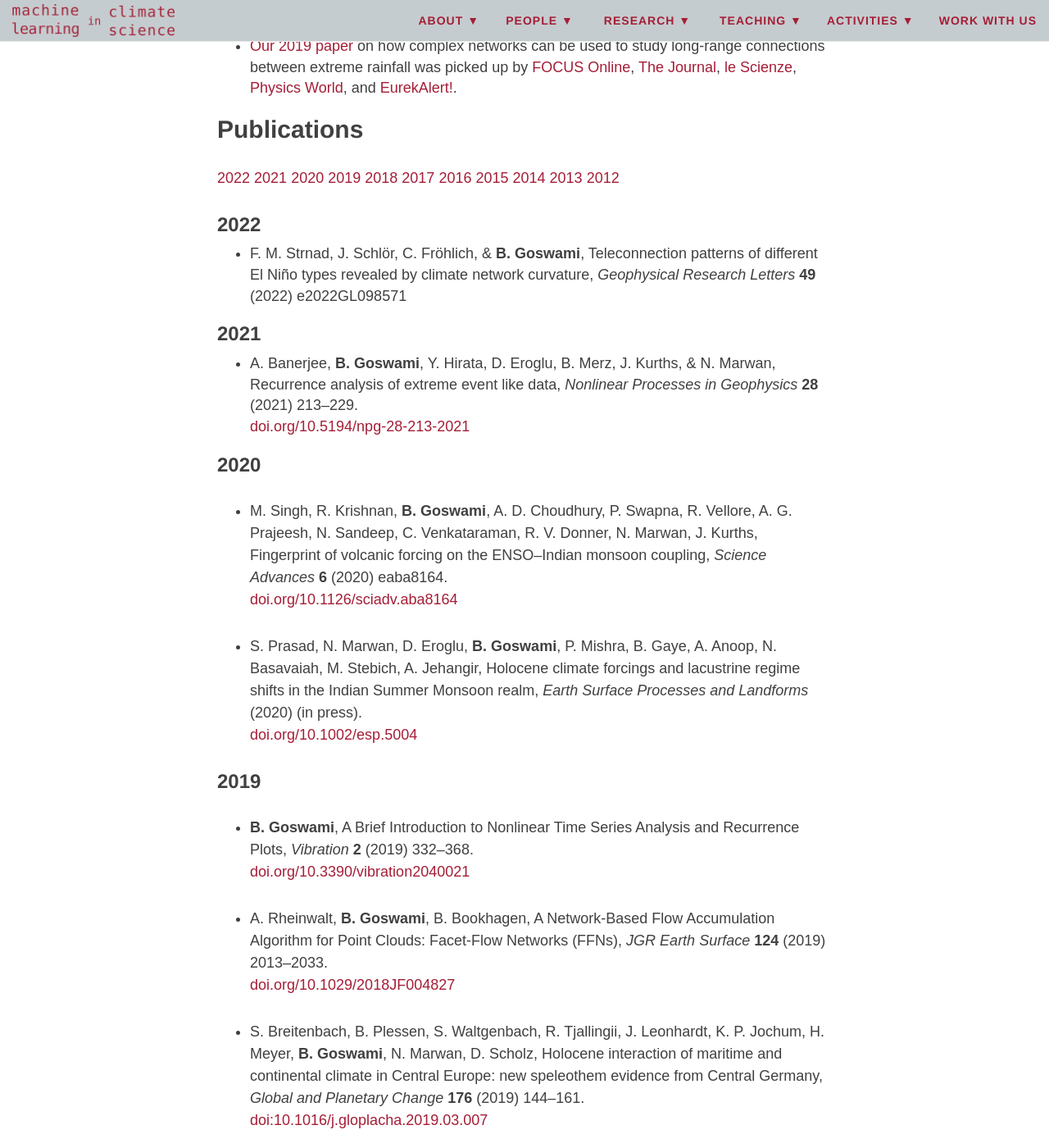
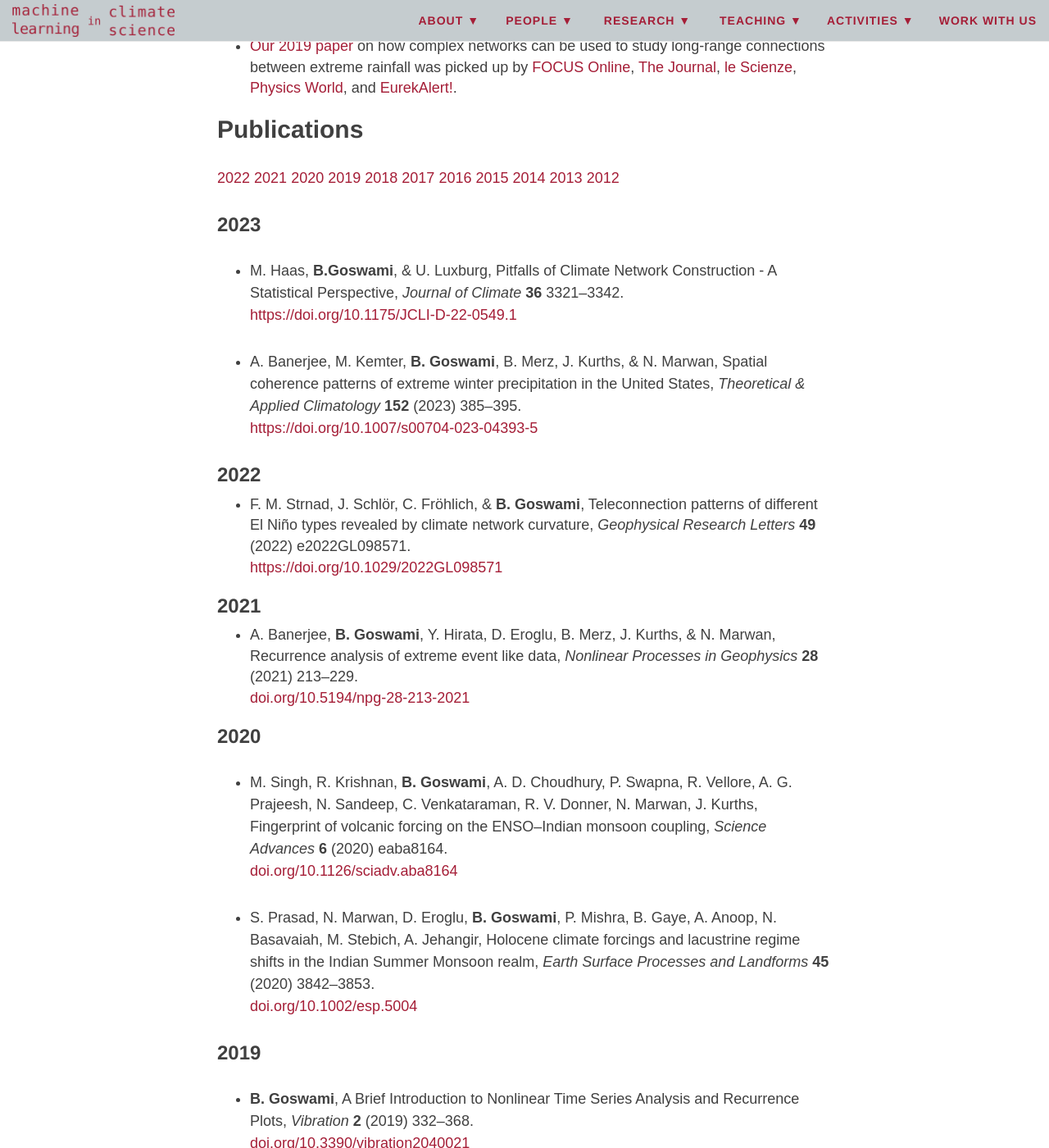
Before and after one commit to mlcs/mlcs.github.io, a Jekyll site: the page built from people/goswami.md, in a window 1280 px wide and 1400 px high, scrolled down 1521 px. Shown: the whole window at 82% size. Built offline with Jekyll 4.4.1, drawn with Linux system fonts in a browser that asks for light colours; nearby versions of some CDN libraries.

Commit message:
update publication list

```diff
--- a/people/goswami.md
+++ b/people/goswami.md
@@ -78,6 +78,25 @@ plots](https://doi.org/10.3390/vibration2040021){:target="_blank"} and
 [2012](#2012)
 
 
+### 2023
++	M. Haas, **B.Goswami**, & U. Luxburg,
+	Pitfalls of Climate Network Construction - A Statistical
+	Perspective,
+	_Journal of Climate_
+	**36**
+	3321–3342.
+	[https://doi.org/10.1175/JCLI-D-22-0549.1](https://doi.org/10.1175/JCLI-D-22-0549.1)
+
++	A. Banerjee, M. Kemter, **B. Goswami**, B. Merz, J. Kurths, & N. Marwan,
+	Spatial coherence patterns of extreme winter precipitation in the
+	United States,
+	_Theoretical & Applied Climatology_
+	**152**
+	(2023)
+	385--395.
+	[https://doi.org/10.1007/s00704-023-04393-5](https://doi.org/10.1007/s00704-023-04393-5)
+
+
 ### 2022
 
 +	F. M. Strnad, J. Schlör, C. Fröhlich, & **B. Goswami**,
@@ -86,7 +105,8 @@ plots](https://doi.org/10.3390/vibration2040021){:target="_blank"} and
 	_Geophysical Research Letters_
 	**49**
 	(2022)
-	e2022GL098571
+	e2022GL098571.
+	[https://doi.org/10.1029/2022GL098571](https://doi.org/10.1029/2022GL098571)
 
 
 ### 2021
@@ -116,8 +136,9 @@ plots](https://doi.org/10.3390/vibration2040021){:target="_blank"} and
     Holocene climate forcings and lacustrine regime shifts in the Indian
     Summer Monsoon realm,
     _Earth Surface Processes and Landforms_
+	**45**
     (2020)
-    (in press).
+    3842--3853.
     [doi.org/10.1002/esp.5004](https://doi.org/10.1002/esp.5004)
 
 ### 2019
```
